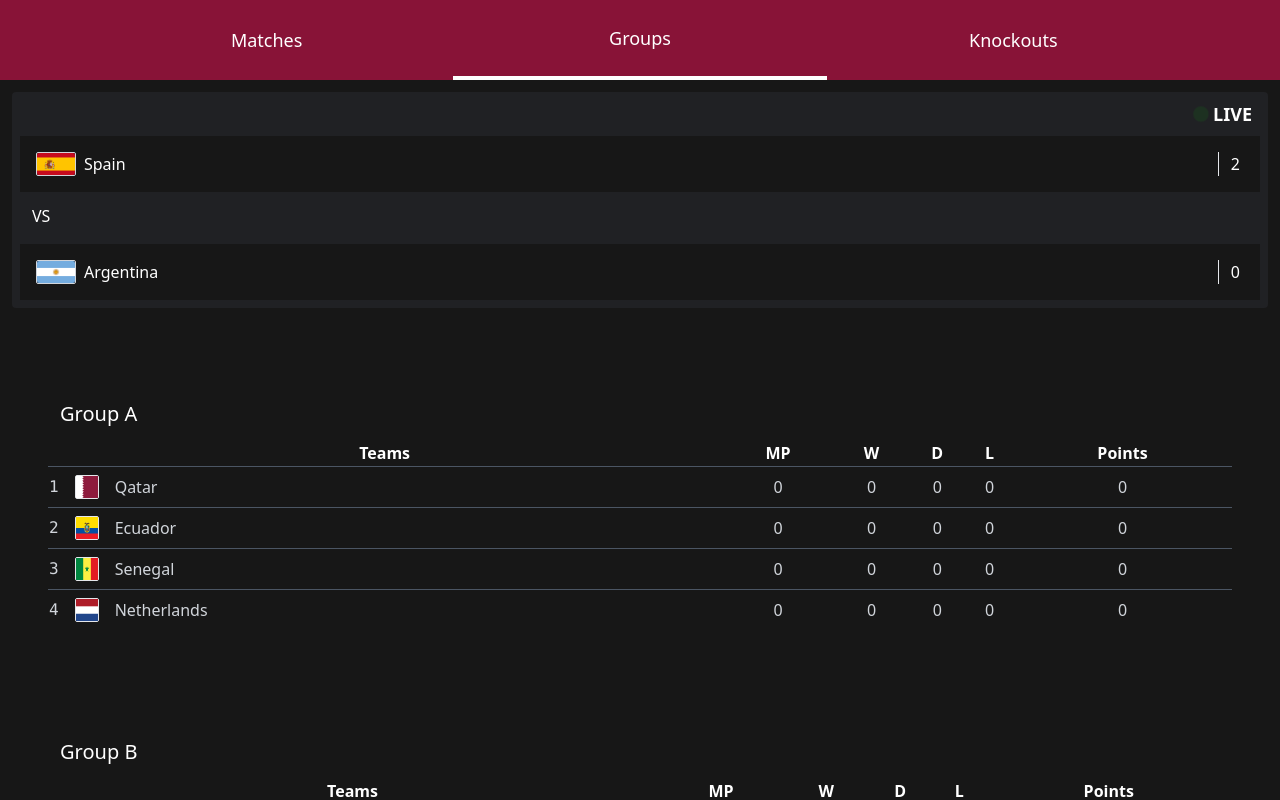
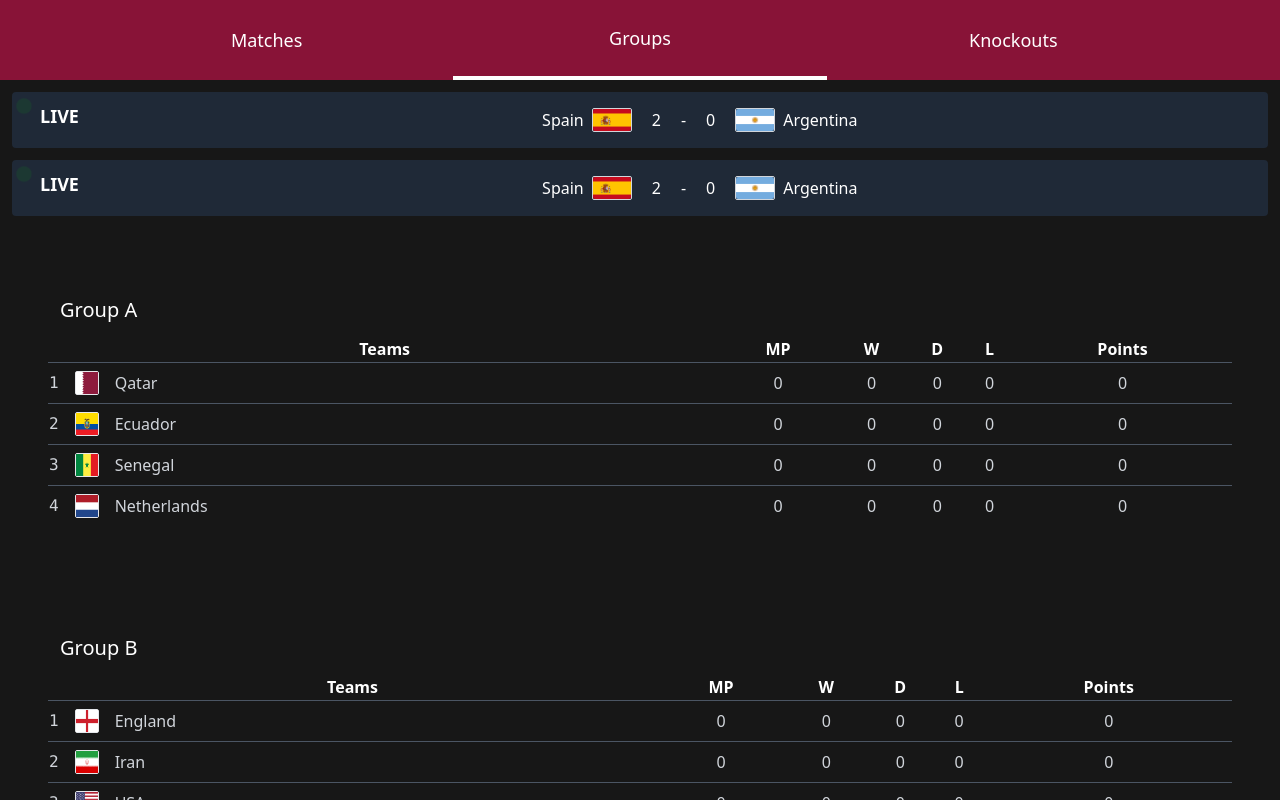
Before and after one commit to erikbg7/world-cup-microapp, a Next.js app: page /groups in a window 1280 px wide. Built offline with nearby package versions, Linux system fonts and the light colour scheme.

Commit message:
changes styles for the live component

```diff
--- a/src/components/LiveScore.tsx
+++ b/src/components/LiveScore.tsx
@@ -3,26 +3,56 @@ import TeamDetails from './TeamDetails';
 
 const LiveScore = () => {
   return (
-    <div className="flex flex-col grid-row-2 p-2 rounded bg-blackishLight m-3">
-      <div className="flex items-center justify-end mb-2">
+    <>
+      <div className="flex items-center bg-gray-800 rounded mt-3 mx-3">
+        <div className="flex  justify-end mb-2 Light p-2">
           <span className="animate-ping rounded h-2 w-2 bg-liveIndicator" />
-        <span className="text-lg mx-2 font-bold">LIVE</span>
+          <span className="text-lg mx-2 font-bold px-1">LIVE</span>
         </div>
-      <div className="flex w-full divide-x p-2 bg-blackish items-center">
-        <TeamDetails name={TEAMS.Spain.name} flag={TEAMS.Spain.flag} flagClassName="h-6 w-10" />
+        <div className="flex w-full p-2  items-center">
+          <TeamDetails
+            name={TEAMS.Spain.name}
+            flag={TEAMS.Spain.flag}
+            flagClassName="h-6 w-10"
+            wrapperClassName="flex-row-reverse"
+          />
           <span className="px-3">2</span>
         </div>
-
-      <span className="font-medium mb-1 p-3">VS</span>
-      <div className="flex w-full divide-x p-2 bg-blackish items-center">
+        <span>-</span>
+        <div className="flex w-full p-2  items-center">
+          <span className="px-3">0</span>
           <TeamDetails
             name={TEAMS.Argentina.name}
             flag={TEAMS.Argentina.flag}
             flagClassName="h-6 w-10"
           />
-        <span className="px-3">0</span>
         </div>
       </div>
+      <div className="flex items-center bg-gray-800 rounded mt-3 mx-3">
+        <div className="flex  justify-end mb-2 Light p-2">
+          <span className="animate-ping rounded h-2 w-2 bg-liveIndicator" />
+          <span className="text-lg mx-2 font-bold px-1">LIVE</span>
+        </div>
+        <div className="flex w-full p-2 items-center">
+          <TeamDetails
+            name={TEAMS.Spain.name}
+            flag={TEAMS.Spain.flag}
+            flagClassName="h-6 w-10"
+            wrapperClassName="flex-row-reverse"
+          />
+          <span className="px-3">2</span>
+        </div>
+        <span>-</span>
+        <div className="flex w-full p-2  items-center">
+          <span className="px-3">0</span>
+          <TeamDetails
+            name={TEAMS.Argentina.name}
+            flag={TEAMS.Argentina.flag}
+            flagClassName="h-6 w-10"
+          />
+        </div>
+      </div>
+    </>
   );
 };
 
```
Lines whose indentation alone changed are shown as unchanged.
